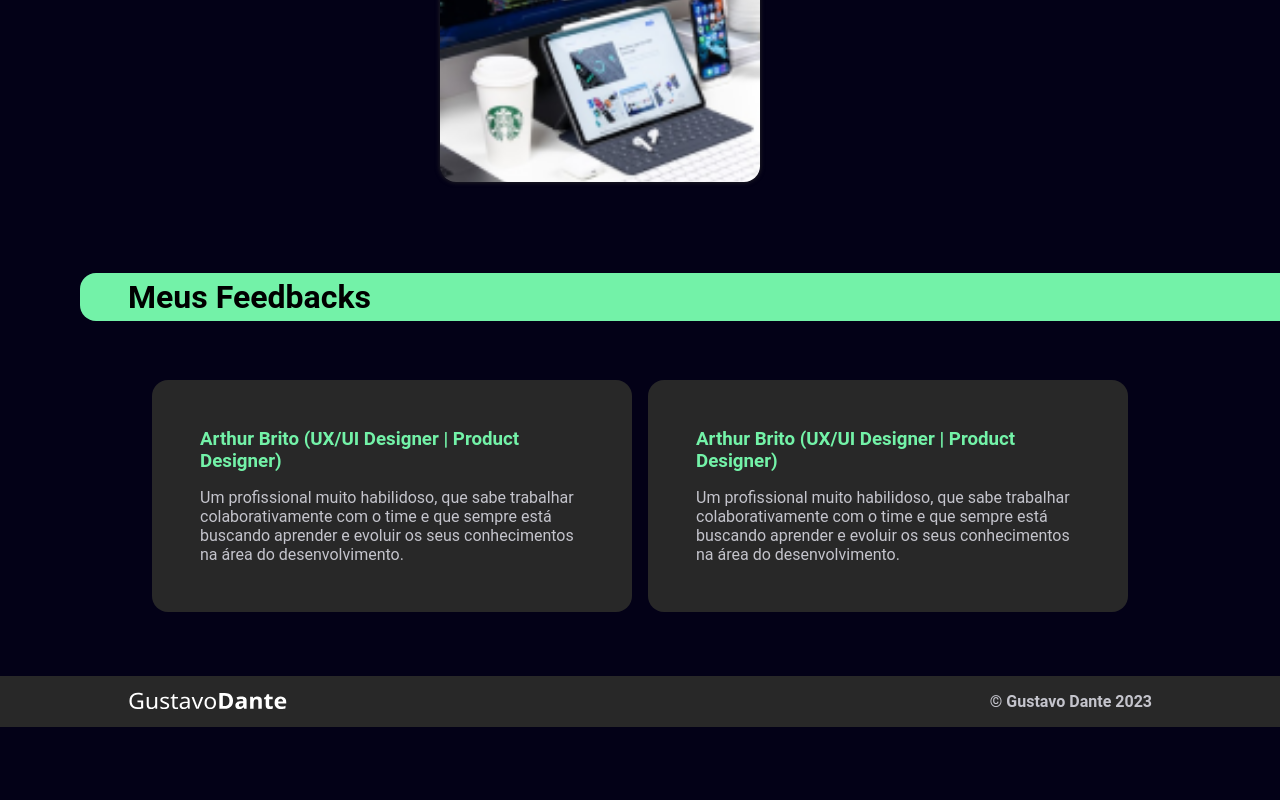
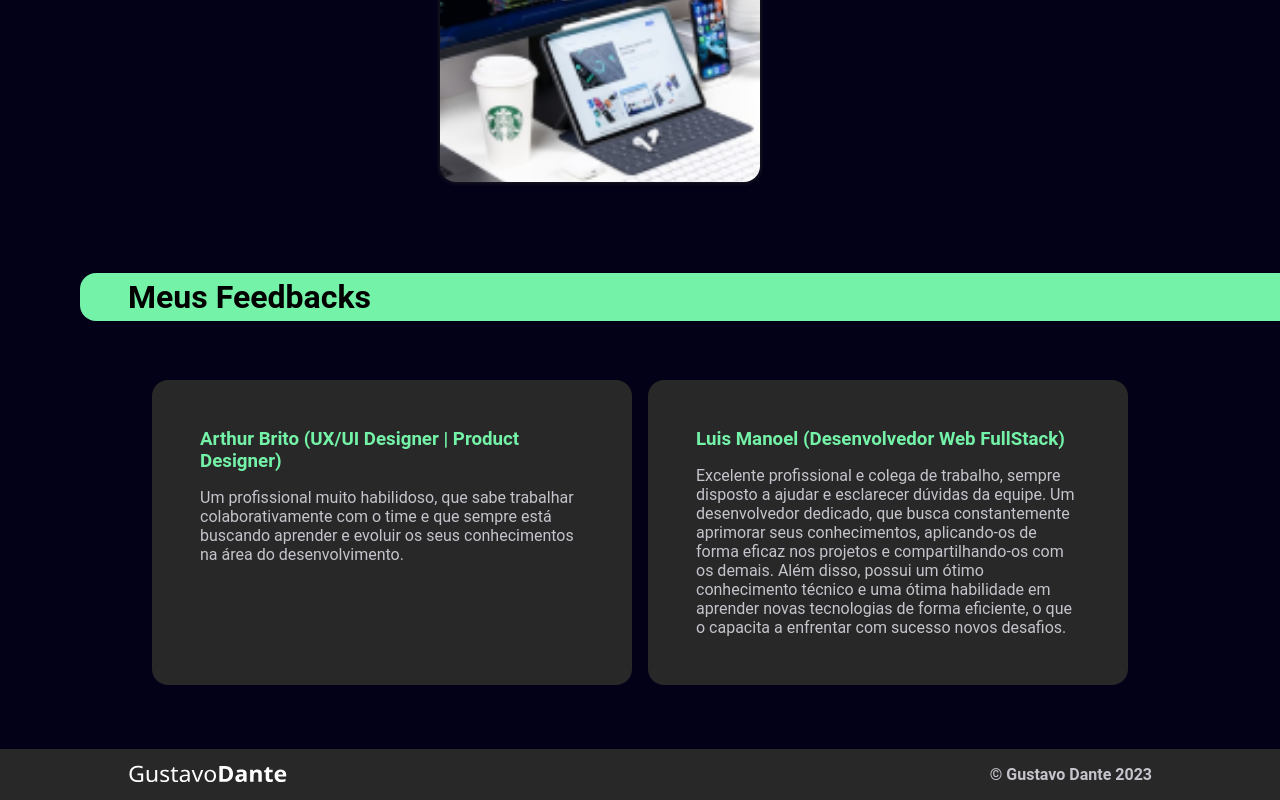
Before and after one commit to GustavoDante/portfolio, a React (Vite) app: page / in a window 1280 px wide. Shown: the part 2575-3375 px from the top of the page. Before the commit the page ends 3302 px from the top, so only its background shows below. Built offline with nearby package versions, Linux system fonts and the light colour scheme.

Commit message:
chore: text of feddback changed

```diff
--- a/src/pages/Home/components/FeedBackupsPanel/index.tsx
+++ b/src/pages/Home/components/FeedBackupsPanel/index.tsx
@@ -12,11 +12,15 @@ export function FeedBackupsPanel() {
         </p>
       </div>
       <div>
-        <h3>Arthur Brito (UX/UI Designer | Product Designer)</h3>
+        <h3>Luis Manoel (Desenvolvedor Web FullStack)</h3>
         <p>
-          Um profissional muito habilidoso, que sabe trabalhar colaborativamente
-          com o time e que sempre está buscando aprender e evoluir os seus
-          conhecimentos na área do desenvolvimento.
+          Excelente profissional e colega de trabalho, sempre disposto a ajudar
+          e esclarecer dúvidas da equipe. Um desenvolvedor dedicado, que busca
+          constantemente aprimorar seus conhecimentos, aplicando-os de forma
+          eficaz nos projetos e compartilhando-os com os demais. Além disso,
+          possui um ótimo conhecimento técnico e uma ótima habilidade em
+          aprender novas tecnologias de forma eficiente, o que o capacita a
+          enfrentar com sucesso novos desafios.
         </p>
       </div>
       {/* <div>
```
